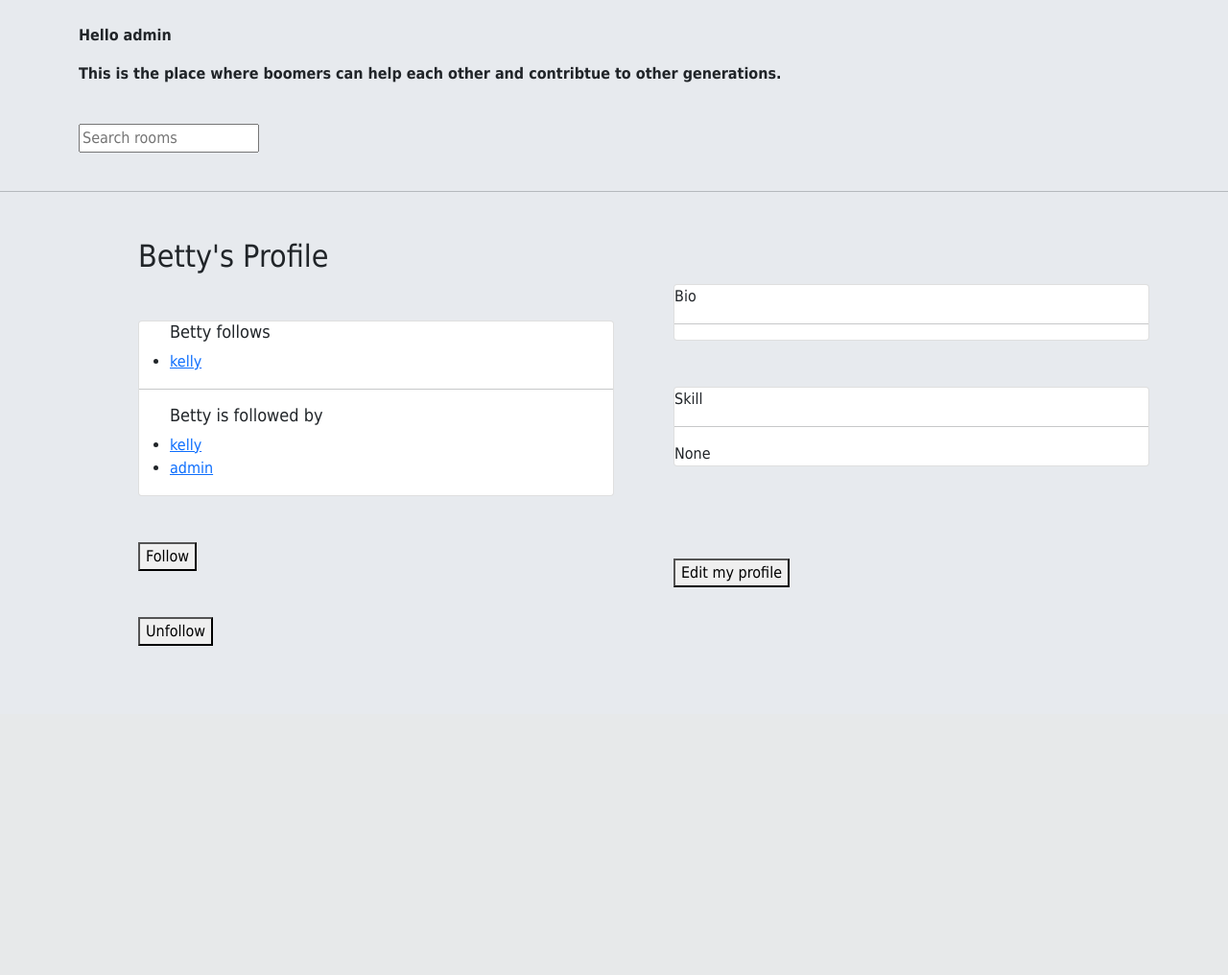
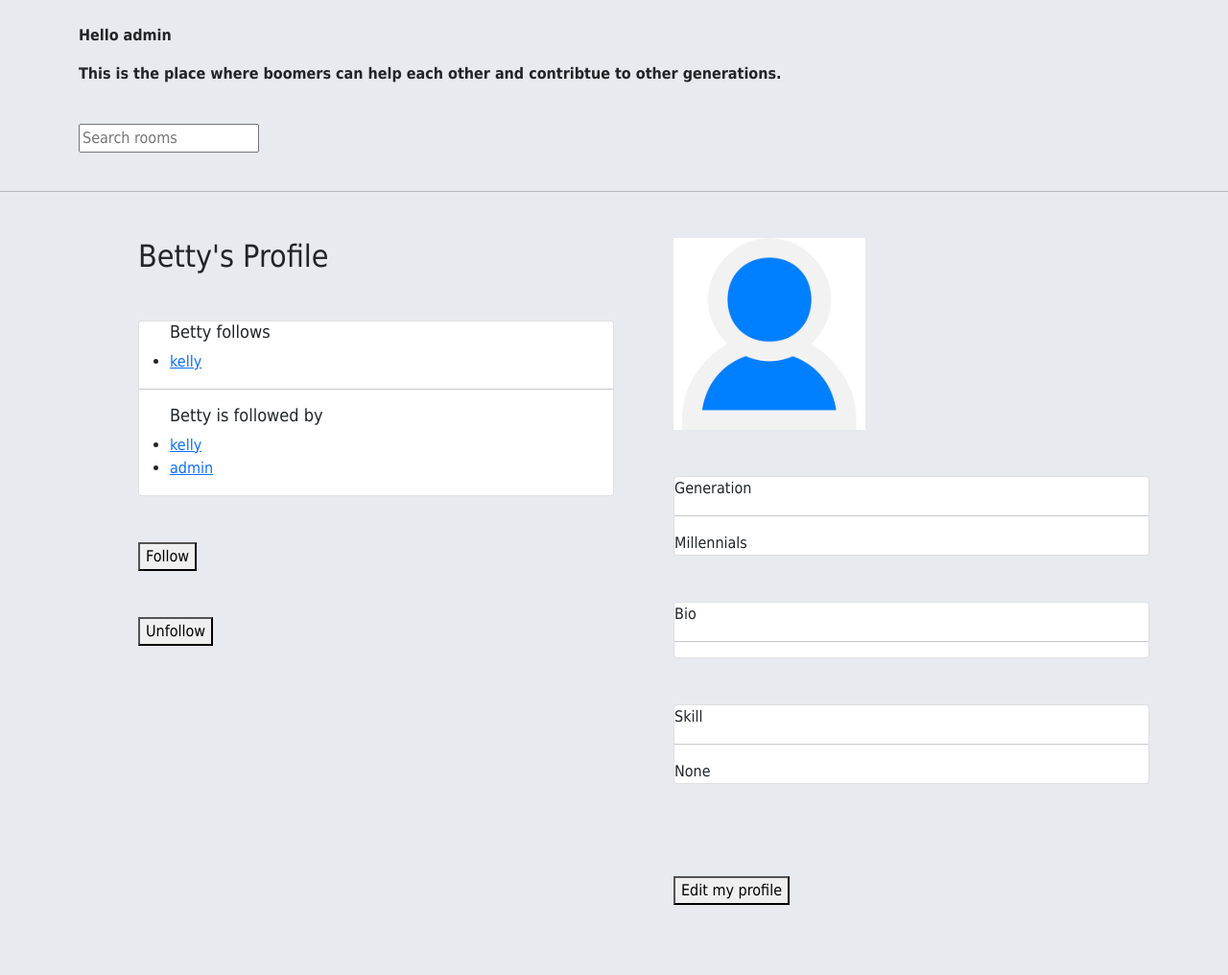
Before and after one commit to sayo96825/Phase2-Social-Media-Website-Boomers-Millennials, a Django app: page /profile/2/ in a window 1280 px wide. Shown: the part 56-1072 px from the top of the page at 96% size. Before the commit the page ends 729 px from the top, so only its background shows below. Run offline with Django 4.2, Linux system fonts and the light colour scheme; a user stored in the database is signed in; data comes from the database, SQL or seed files in the repository; both versions use the stored data as it was after the commit; some libraries are stand-ins or nearby versions.

Commit message:
generation

```diff
--- a/app/forms.py
+++ b/app/forms.py
@@ -22,4 +22,4 @@ class UserForm(ModelForm):
 class ProfileForm(ModelForm):
     class Meta:
         model =Profile
-        fields = ['image', 'skill','bio']
+        fields = ['image', 'generation','skill','bio']
--- a/app/models.py
+++ b/app/models.py
@@ -57,7 +57,7 @@ class Profile(models.Model):
     bio = models.TextField(null=True, blank=True)
     image = models.ImageField(null=True, blank =True, upload_to='images', default='default-profile-image.png')
     skill = models.CharField(max_length =100, null=True,blank=True)
-
+    generation = models.CharField(max_length =50, null=True,blank=True)
 
     USERNAME_FIELD = 'user'
     REQUIRED_FIELDS = []
--- a/app/templates/app/profile_list.html
+++ b/app/templates/app/profile_list.html
@@ -137,7 +137,12 @@
     <div></div>
     <!-- right column -->
     <div>
-       {# <img src ="{{user.image.url}}" alt ="placeholder image" height =200px /> #}
+        <img src ="{{user.image.url}}" alt ="placeholder image" height =200px />
+      <div class ="card my-5" >
+        Generation
+        <hr>
+          {{user.generation}}
+    </div>
 
       <div class ="card my-5" >
           Bio
```
Also changed, not shown: app/migrations/0017_profile_generation.py (added), db.sqlite3.
